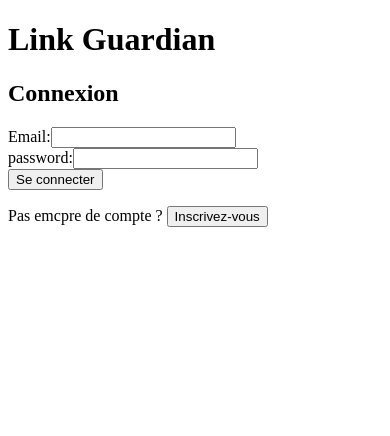
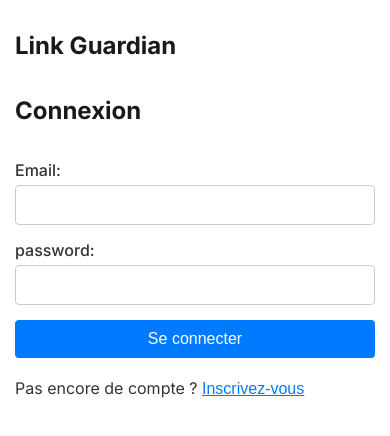
Before and after one commit to ChenjoProsper/Link-Guardian, a React (Vite) app in the folder link-guardian-frontend/: page / in a window 390 px wide. Shown: the top 436 px of the page. Built offline with nearby package versions, Linux system fonts and the light colour scheme.

Commit message:
frontend complet

```diff
--- a/link-guardian-frontend/src/App.jsx
+++ b/link-guardian-frontend/src/App.jsx
@@ -34,7 +34,7 @@ function App(){
         <>
           <Login/>
           <p>
-            Pas emcpre de compte ? {' '}
+            Pas encore de compte ? {' '}
             <button onClick={()=> setIsLoginView(false)}>
               Inscrivez-vous
             </button>
--- /dev/null
+++ b/link-guardian-frontend/src/components/AddLinkForm.jsx
@@ -0,0 +1,63 @@
+// src/components/AddLinkForm.jsx
+import { useState, useContext } from 'react';
+import axios from 'axios';
+import { AuthContext } from '../context/AuthContext.jsx';
+
+const API_URL = 'http://localhost:8000';
+
+// onAdd est une fonction que le parent (LinkList ) nous passera
+// pour nous dire de rafraîchir la liste.
+function AddLinkForm({ onAdd }) {
+    const [url, setUrl] = useState('');
+    const [description, setDescription] = useState('');
+    const { token } = useContext(AuthContext);
+
+    const handleSubmit = async (event) => {
+    event.preventDefault();
+    if (!token) return;
+
+    try {
+        const newLink = { url, description };
+        const config = {
+        headers: { Authorization: `Bearer ${token}` }
+        };
+        await axios.post(`${API_URL}/links/`, newLink, config);
+
+      // Réinitialiser le formulaire
+        setUrl('');
+        setDescription('');
+
+      // Appeler la fonction du parent pour rafraîchir
+        onAdd();
+    } catch (error) {
+        console.error("Erreur lors de l'ajout du lien:", error);
+        alert("Impossible d'ajouter le lien.");
+        }
+    };
+
+    return (
+        <form onSubmit={handleSubmit}>
+            <h3>Ajouter un nouveau lien</h3>
+            <div>
+                <input
+                type="url"
+                placeholder="https://exemple.com"
+                value={url}
+                onChange={(e ) => setUrl(e.target.value)}
+                required
+                />
+            </div>
+            <div>
+                <input
+                type="text"
+                placeholder="Description (optionnel)"
+                value={description}
+                onChange={(e) => setDescription(e.target.value)}
+                />
+            </div>
+            <button type="submit">Ajouter</button>
+        </form>
+    );
+}
+
+export default AddLinkForm;
--- a/link-guardian-frontend/src/components/LinkList.jsx
+++ b/link-guardian-frontend/src/components/LinkList.jsx
@@ -1,70 +1,91 @@
-import { useState, useEffect,useContext } from "react";
-import axios from "axios";
-import { AuthContext } from "../context/AuthContext";
+// src/components/LinkList.jsx
+import { useState, useEffect, useContext } from 'react';
+import axios from 'axios';
+import { AuthContext } from '../context/AuthContext.jsx';
+import AddLinkForm from './AddLinkForm.jsx';
 
-// const API_URL = "https://link-guardian-8hqk.onrender.com";
+const API_URL = 'http://localhost:8000';
 
-
-const API_URL = "http://localhost:8000";
-
-
-const LinkList = () => {
+function LinkList( ) {
     const [links, setLinks] = useState([]);
     const [loading, setLoading] = useState(true);
     const [error, setError] = useState(null);
-    const {token} = useContext(AuthContext);
+    const { token } = useContext(AuthContext);
 
-    useEffect(() => {
     const fetchLinks = async () => {
-
-        if(!token){
+        if (!token) {
         setLoading(false);
         return;
         }
-
         try {
-
-            const config = {
-                headers: {
-                    Authorization: `Bearer ${token}`
-                }
-            };
-
-            const response = await axios.get(`${API_URL}/links/`,config);
+        setLoading(true);
+        const config = { headers: { Authorization: `Bearer ${token}` } };
+        const response = await axios.get(`${API_URL}/links/`, config);
         setLinks(response.data);
         } catch (err) {
-            setError(err.message);
-            console.error("Error fetching links:", err);
+        setError('Impossible de charger les liens.');
+        console.error("Erreur détaillée:", err);
         } finally {
         setLoading(false);
         }
     };
 
+    useEffect(() => {
         fetchLinks();
     }, [token]);
 
-    if (loading) return <div>Loading links...</div>;
-    if (error) return <div style={{color:'red'}}>Error loading links: {error}</div>;
+    // 1. NOUVELLE FONCTION : Gérer la suppression
+    const handleDelete = async (linkId) => {
+        if (!token) return;
+
+        // On demande une confirmation pour éviter les erreurs
+        if (!window.confirm("Êtes-vous sûr de vouloir supprimer ce lien ?")) {
+        return;
+        }
+
+        try {
+        const config = { headers: { Authorization: `Bearer ${token}` } };
+        // On appelle l'endpoint DELETE de notre API
+        await axios.delete(`${API_URL}/links/${linkId}`, config);
+
+        // On rafraîchit la liste des liens pour que la suppression soit visible
+        fetchLinks();
+        } catch (error) {
+        console.error("Erreur lors de la suppression du lien:", error);
+        alert("Impossible de supprimer le lien.");
+        }
+    };
+
+    if (loading) return <div>Chargement...</div>;
+    if (error) return <div style={{ color: 'red' }}>{error}</div>;
 
     return (
         <div>
-            <h2>Mes Links</h2>
+        <AddLinkForm onAdd={fetchLinks} />
+        <hr />
+        <h2>Mes Liens</h2>
         {links.length === 0 ? (
-                <p>Pas de liens pour le moment</p>
+            <p>Aucun lien à afficher pour le moment.</p>
         ) : (
             <ul>
-                    {links.map((link) => (
-                        <li key={link.id}>
+            {links.map(link => (
+                <li key={link.id} style={{ marginBottom: '10px' }}>
                 <a href={link.url} target="_blank" rel="noopener noreferrer">
                     {link.description || link.url}
                 </a>
-                            <p>Ajouter le: {new Date(link.date_ajout).toLocaleDateString()}</p>
+                <p style={{ margin: '5px 0' }}>
+                    Ajouté le: {new Date(link.date_ajout).toLocaleDateString()}
+                </p>
+                {/* 2. NOUVEAU BOUTON : Le bouton de suppression */}
+                <button onClick={() => handleDelete(link.id)}>
+                    Supprimer
+                </button>
                 </li>
             ))}
             </ul>
         )}
         </div>
     );
-};
+}
 
 export default LinkList;
--- a/link-guardian-frontend/src/index.css
+++ b/link-guardian-frontend/src/index.css
@@ -0,0 +1,166 @@
+/* src/index.css */
+
+/* 1. Importer la police depuis Google Fonts */
+@import url('https://fonts.googleapis.com/css2?family=Inter:wght@400;500;700&display=swap' );
+
+/* 2. Appliquer des styles de base à toute l'application */
+body {
+    margin: 0;
+    font-family: 'Inter', -apple-system, BlinkMacSystemFont, 'Segoe UI', 'Roboto', 'Oxygen',
+        'Ubuntu', 'Cantarell', 'Fira Sans', 'Droid Sans', 'Helvetica Neue',
+        sans-serif;
+    -webkit-font-smoothing: antialiased;
+    -moz-osx-font-smoothing: grayscale;
+    background-color: #f0f2f5; /* Un gris très clair pour le fond */
+    color: #333; /* Un gris foncé pour le texte */
+}
+
+/* 3. Centrer notre application */
+#root {
+    max-width: 800px; /* Limite la largeur pour la lisibilité */
+    margin: 40px auto; /* Centre le bloc horizontalement */
+    padding: 20px;
+    background-color: #ffffff; /* Fond blanc pour le contenu */
+    border-radius: 8px; /* Bords arrondis */
+    box-shadow: 0 2px 4px rgba(0, 0, 0, 0.1); /* Une petite ombre portée */
+}
+
+/* src/index.css (suite) */
+
+h1, h2, h3 {
+    color: #1a1a1a;
+}
+
+/* Style pour les formulaires */
+form {
+    display: flex;
+    flex-direction: column;
+    gap: 15px; /* Espace entre les éléments du formulaire */
+    margin-bottom: 20px;
+}
+
+form div {
+    display: flex;
+    flex-direction: column;
+}
+
+label {
+    margin-bottom: 5px;
+    font-weight: 500;
+}
+
+input[type="email"],
+input[type="password"],
+input[type="url"],
+input[type="text"] {
+    padding: 10px;
+    border: 1px solid #ccc;
+    border-radius: 4px;
+    font-size: 16px;
+}
+
+input:focus {
+    outline: none;
+    border-color: #007bff; /* Change la couleur de la bordure quand on clique dessus */
+    box-shadow: 0 0 0 2px rgba(0, 123, 255, 0.25);
+}
+
+/* Style pour les boutons */
+button {
+    padding: 10px 15px;
+    border: none;
+    border-radius: 4px;
+    background-color: #007bff; /* Bleu primaire */
+    color: white;
+    font-size: 16px;
+    font-weight: 500;
+    cursor: pointer;
+    transition: background-color 0.2s;
+}
+
+button:hover {
+  background-color: #0056b3; /* Bleu plus foncé au survol */
+}
+
+/* Bouton "secondaire" pour basculer entre login/signup */
+p > button {
+    background-color: transparent;
+    color: #007bff;
+    padding: 0;
+    border: none;
+    text-decoration: underline;
+}
+
+/* src/index.css (suite) */
+
+ul {
+    list-style: none;
+    padding: 0;
+}
+
+li {
+    background-color: #fafafa;
+    padding: 15px;
+    border: 1px solid #eee;
+    border-radius: 4px;
+    margin-bottom: 10px;
+    display: flex;
+    flex-direction: column;
+}
+
+li a {
+    font-weight: 500;
+    color: #0056b3;
+    text-decoration: none;
+}
+
+li a:hover {
+    text-decoration: underline;
+}
+
+li p {
+    margin: 8px 0 0;
+    font-size: 14px;
+    color: #666;
+}
+
+/* Bouton de suppression spécifique */
+li button {
+    background-color: #dc3545; /* Rouge danger */
+    align-self: flex-end; /* Le met à droite */
+    margin-top: 10px;
+    max-width: 100px; /* Limite sa largeur */
+}
+
+li button:hover {
+  background-color: #c82333; /* Rouge plus foncé */
+}
+
+hr {
+    border: none;
+    border-top: 1px solid #eee;
+    margin: 20px 0;
+}
+
+@media (max-width: 600px) {
+    body {
+        background-color: #ffffff; /* Sur mobile, pas besoin de fond gris, tout est blanc */
+    }
+
+    #root {
+        margin: 0; /* Supprime les marges extérieures */
+        padding: 15px; /* Réduit le padding intérieur */
+        border-radius: 0; /* Supprime les bords arrondis pour un affichage plein écran */
+        box-shadow: none; /* Supprime l'ombre, inutile sur mobile */
+    }
+
+    h1 {
+        font-size: 24px; /* Réduit un peu la taille du titre principal */
+    }
+
+    /* Le bouton de suppression prend toute la largeur pour être plus facile à cliquer */
+    li button {
+        max-width: 100%;
+        align-self: auto;
+    }
+}
```
Lines whose indentation alone changed are shown as unchanged.
